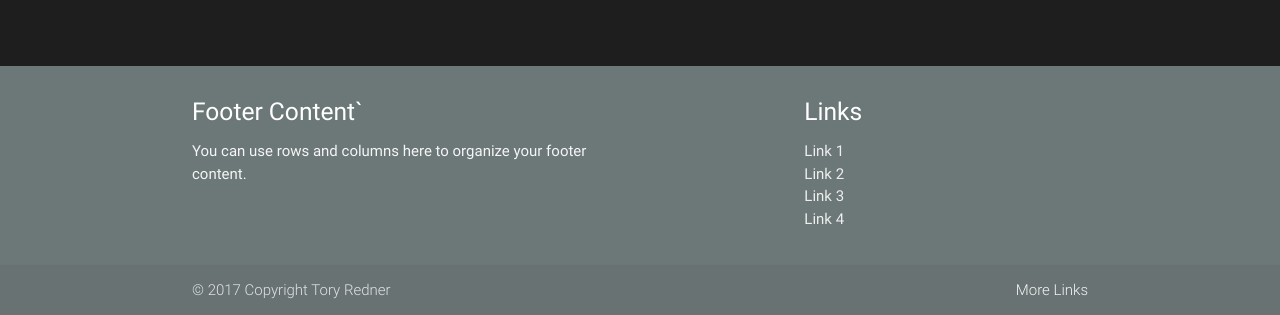
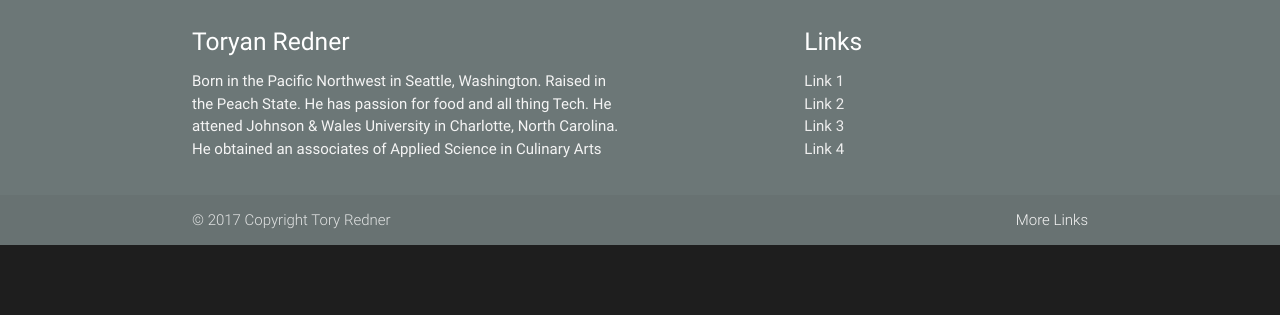
Before and after one commit to tch180/portfolio1, a PHP site: page / in a window 1280 px wide. Shown: the part 485-800 px from the top of the page. Run offline with PHP 8.4, Linux system fonts and the light colour scheme.

Commit message:
added jeopary link and picture to slideshow. and started on bio

```diff
--- a/frontpage.css
+++ b/frontpage.css
@@ -1,7 +1,7 @@
 footer.page-footer {
   background-color: rgb(108, 119, 119);
     text-decoration-color: black;
-    position: absolute;
+    position: relative;
     right: 0;
     bottom: 0;
     left: 0;
@@ -13,3 +13,6 @@ div.nav-wrapper{
 body {
     background-color: rgba(3, 3, 3, 0.89);
 }
+head {
+    text-align: center;
+}
--- a/index.html
+++ b/index.html
@@ -34,7 +34,7 @@
 <body>
   <main>
     <div class="carousel">
-      <a class="carousel-item" href="#one!"><img src="https://lorempixel.com/500/500/nature/1"></a>
+      <a class="carousel-item" href="http://typist-barometers-60255.bitballoon.com/"><img src="https://i.imgur.com/IMTNqeb.png"></a>
       <a class="carousel-item" href="#two!"><img src="https://lorempixel.com/250/250/nature/2"></a>
       <a class="carousel-item" href="#three!"><img src="https://lorempixel.com/250/250/nature/3"></a>
       <a class="carousel-item" href="#four!"><img src="https://lorempixel.com/250/250/nature/4"></a>
@@ -48,8 +48,10 @@
   <div class="container">
     <div class="row">
       <div class="col l6 s12">
-        <h5 class="white-text">Footer Content` </h5>
-        <p class="grey-text text-lighten-4">You can use rows and columns here to organize your footer content.</p>
+        <h5 class="white-text">Toryan Redner </h5>
+        <p class="grey-text text-lighten-4">
+      Born in the Pacific Northwest in Seattle, Washington. Raised in the Peach State. He has passion for food and all thing Tech.
+    He attened Johnson & Wales University in Charlotte, North Carolina. He obtained an associates of Applied Science in Culinary Arts</p>
       </div>
       <div class="col l4 offset-l2 s12">
         <h5 class="white-text">Links</h5>
```
